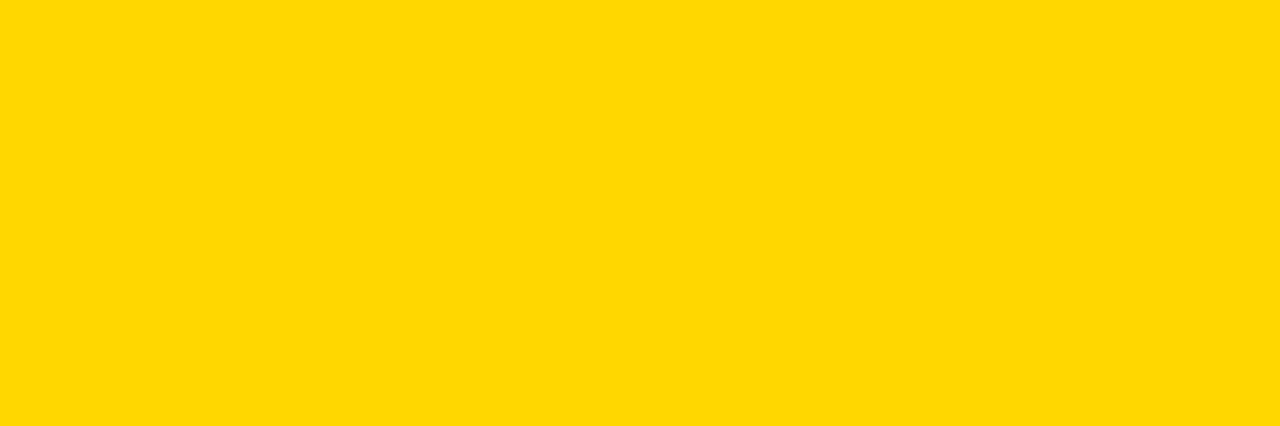
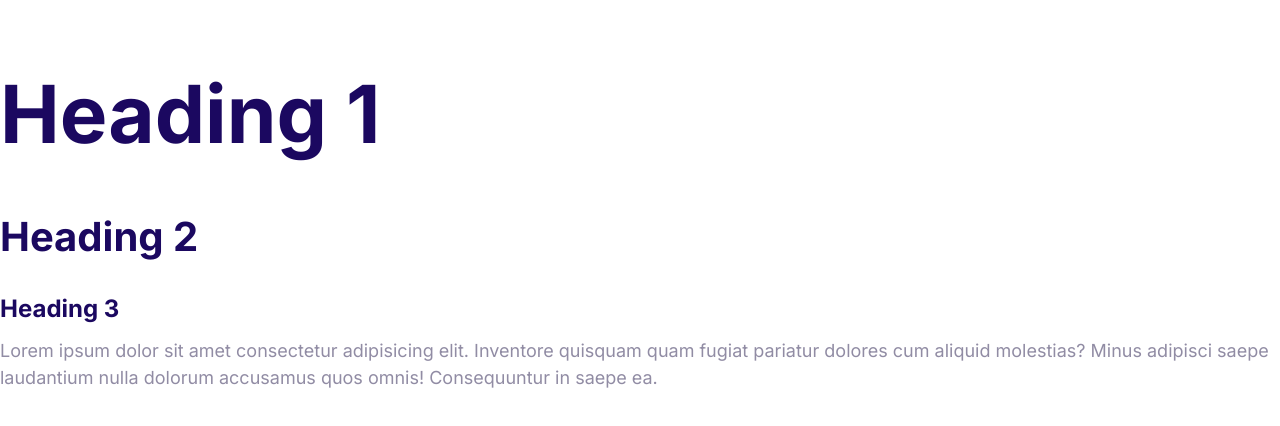
Before and after one commit to JackeyY002/mosify, a plain HTML site: page index.html in a window 1280 px wide. Drawn offline with Linux system fonts and the light colour scheme.

Commit message:
Define the styles for the fonts.

```diff
--- a/css/styles.css
+++ b/css/styles.css
@@ -1,3 +1,56 @@
+:root{
+    --color-primary: #2584ff;
+    --color-secondary:#00d9ff;
+    --color-accent:#ff3400;
+    --color-headings:#1b0860;
+    --color-body:#918ca4;
+
+}
+
+
+html{
+    font-size: 62.5%;
+}
 body{
-    background: gold;
+    font-family: Inter,Arial, Arial, Helvetica, sans-serif;
+    font-size: 2.4rem;
+    line-height: 1.5;
+    color: var(--color-body);
 }
+
+h1, h2, h3{
+    color: var(--color-headings);
+    margin-bottom: 1rem;
+}
+
+h1{
+    font-size: 7rem;
+}
+
+h2{
+    font-size: 4rem;
+}
+
+h3{
+    font-size: 3rem;
+    margin-bottom: rem;
+}
+
+p{
+    margin-top: 0;
+}
+
+@media screen and (min-width:1024px){
+    body{
+        font-size: 1.8rem;
+    }
+    h1{
+        font-size: 8rem;
+    }
+    h2{
+        font-size: 4rem;
+    }
+    h3{
+        font-size: 2.4rem;
+    }
+}
--- a/index.html
+++ b/index.html
@@ -4,8 +4,24 @@
     <meta charset="UTF-8" />
     <meta name="viewport" content="width=device-width, initial-scale=1.0" />
     <title>Document</title>
+    <link rel="preconnect" href="https://fonts.googleapis.com" />
+    <link rel="preconnect" href="https://fonts.gstatic.com" crossorigin />
+    <link
+      href="https://fonts.googleapis.com/css2?family=Inter:wght@100..900&display=swap"
+      rel="stylesheet"
+    />
     <link rel="stylesheet" href="css/normalize.css" />
     <link rel="stylesheet" href="css/styles.css" />
   </head>
-  <body></body>
+  <body>
+    <h1>Heading 1</h1>
+    <h2>Heading 2</h2>
+    <h3>Heading 3</h3>
+    <p>
+      Lorem ipsum dolor sit amet consectetur adipisicing elit. Inventore
+      quisquam quam fugiat pariatur dolores cum aliquid molestias? Minus
+      adipisci saepe laudantium nulla dolorum accusamus quos omnis! Consequuntur
+      in saepe ea.
+    </p>
+  </body>
 </html>
```
